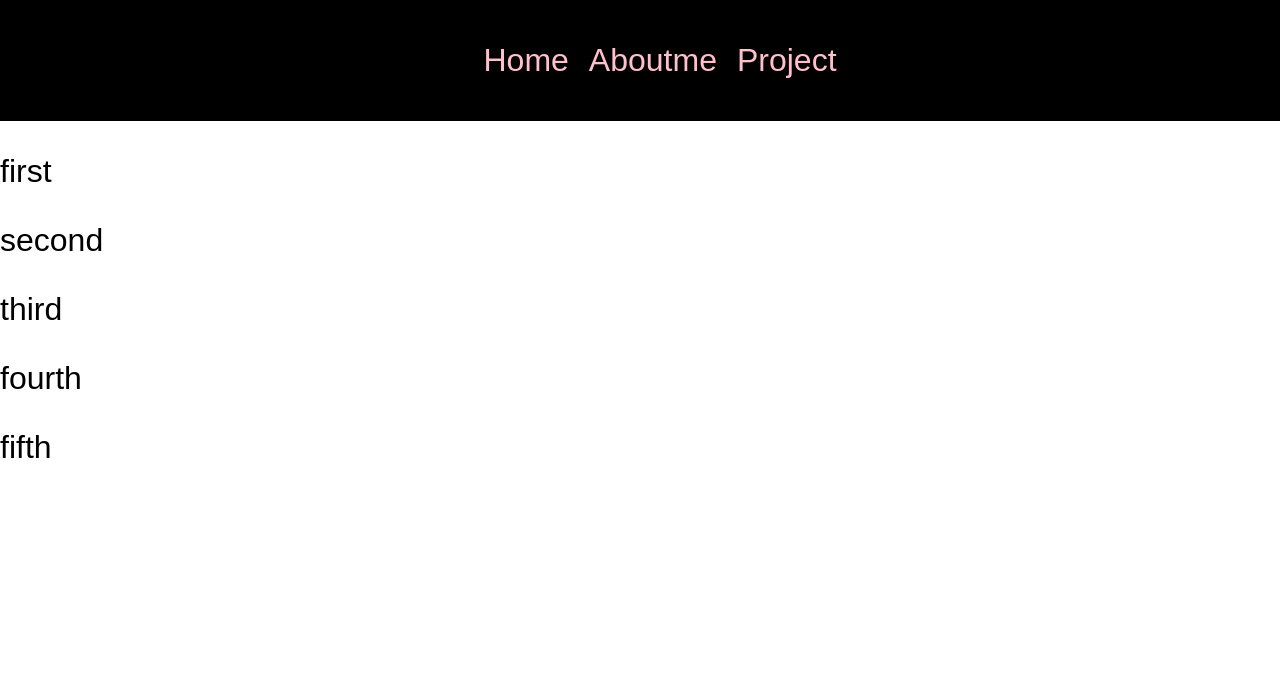
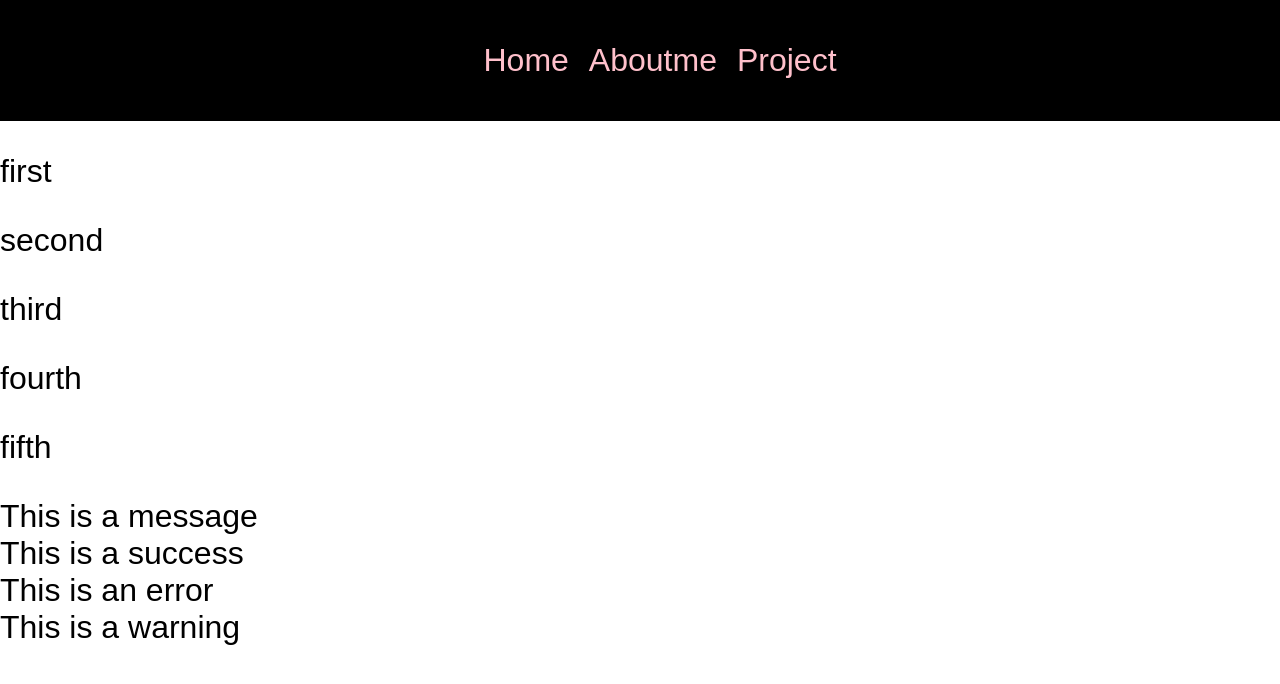
Before and after one commit to semharsium/sass-learning, a website: page index.html in a window 1280 px wide. Drawn offline with Linux system fonts and the light colour scheme.

Commit message:
div created

```diff
--- a/index.html
+++ b/index.html
@@ -35,6 +35,10 @@
         <p>fourth</p>
     </div>
     <p>fifth</p>
+    <div class="container-one">This is a message</div>
+    <div class="container-two">This is a success</div>
+    <div class="container-three">This is an error</div>
+    <div class="container-four">This is a warning</div>
 
 </body>
 
```
